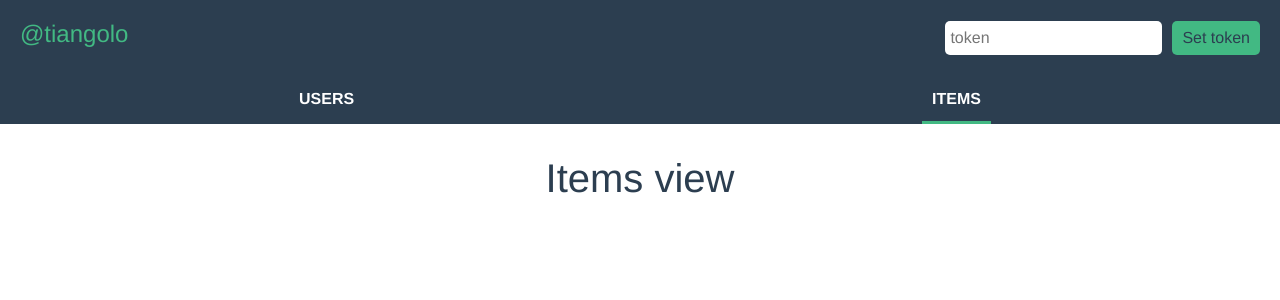
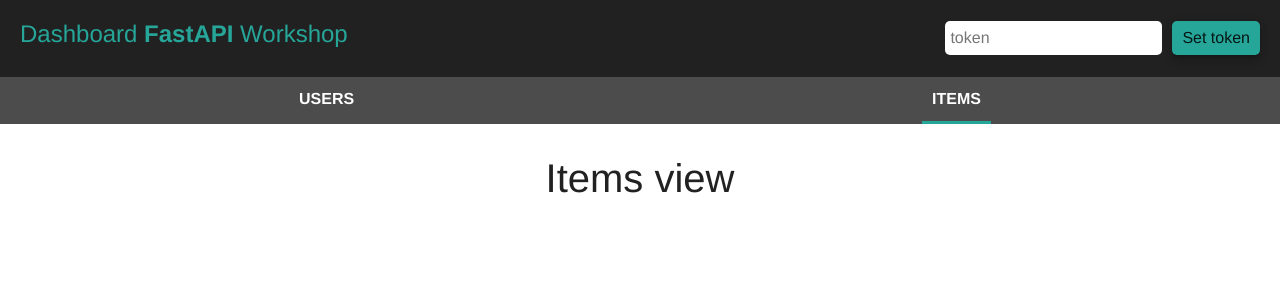
Before and after one commit to yaquelinehoyos/dashboard-fastapi-workshop, a Vue app: page /items in a window 1280 px wide. Shown: the top 300 px of the page. Built offline with nearby package versions, Linux system fonts and the light colour scheme.

Commit message:
:construction: Create users view

```diff
--- /dev/null
+++ b/src/assets/CSS/_mixins.scss
@@ -0,0 +1,40 @@
+@mixin grid-two-columns {
+    display: grid;
+    grid-template-columns: 1fr 1fr;
+    grid-column-gap: 20px;
+    grid-row-gap: 20px;
+
+    @media(max-width: 700px) {
+        grid-template-columns: 1fr;
+    }
+}
+
+@mixin box-shadow {
+    box-shadow: 0 6px 8px 0 rgba(0,0,0, 0.14), 0 3px 3px -2px rgba(0,0,0, 0.20),
+        0 1px 8px 0 rgba(0,0,0, 0.12);
+}
+
+@mixin button($background-color, $font-color) {
+    border-radius: 5px;
+    outline: none;
+    border: none;
+    background-color: $background-color;
+    padding: 5px 10px;
+    color: $font-color;
+    @include box-shadow;
+
+    &:hover {
+        background: darken($background-color, 10%);
+    }
+}
+
+@mixin card {
+    width: 100%;
+    border-radius: 10px;
+    padding: 10px;
+    display: flex;
+    flex-direction: column;
+    justify-content: center;
+    align-items: center;
+    @include box-shadow;
+}
--- a/src/assets/CSS/_variables.scss
+++ b/src/assets/CSS/_variables.scss
@@ -1,3 +1,3 @@
-$primary-color: #42b983;
-$secondary-color: #2c3e50;
-$margin-top-view: 30px;
+$primary-color: #26a699;
+$secondary-color: rgba(0,0,0,.87);
+$margin-view: 30px 20px;
--- a/src/assets/CSS/styles.scss
+++ b/src/assets/CSS/styles.scss
@@ -1 +1,2 @@
 @import "./variables";
+@import "./mixins";
--- a/src/components/Navbar.vue
+++ b/src/components/Navbar.vue
@@ -1,6 +1,6 @@
 <template>
     <div class="navbar">
-        <h4 class="navbar__title">@tiangolo</h4>
+        <h4 class="navbar__title">Dashboard <b>FastAPI</b> Workshop</h4>
         <section>
             <input
                 class="navbar__input-token"
@@ -38,12 +38,6 @@ export default {
 </script>
 
 <style lang="scss" scoped>
-@mixin default-components {
-    border-radius: 5px;
-    outline: none;
-    border: none;
-}
-
 .navbar {
     width: 100%;
     background-color: $secondary-color;
@@ -54,20 +48,15 @@ export default {
     }
 
     &__input-token {
-        @include default-components;
+        border-radius: 5px;
+        outline: none;
+        border: none;
         padding: 5px;
         margin-right: 10px;
     }
 
     &__button-set-token {
-        @include default-components;
-        background-color: $primary-color;
-        padding: 5px 10px;
-        color: $secondary-color;
-
-        &:hover {
-            background: rgba($primary-color, 0.7)
-        }
+        @include button($primary-color, $secondary-color);
     }
 }
 </style>
--- a/src/components/Subnavbar.vue
+++ b/src/components/Subnavbar.vue
@@ -13,7 +13,7 @@ export default {
 
 <style lang="scss" scoped>
 .subnavbar {
-    background-color: $secondary-color;
+    background-color: rgba($secondary-color, .7);
     color: white;
     padding: 0px 10px;
     width: 100%;
--- a/src/store/modules/users.js
+++ b/src/store/modules/users.js
@@ -4,6 +4,7 @@ export default {
   namespaced: true,
   state: {
     users: null,
+    userInfo: null
   },
   getters: {
     getUsers(state) {
@@ -13,6 +14,9 @@ export default {
   mutations: {
     setUsers(state, newUsers) {
       state.users = newUsers;
+    },
+    setUserInfo(state, newUserInfo) {
+      state.userInfo = newUserInfo;
     }
   },
   actions: {
@@ -37,5 +41,19 @@ export default {
         return err.response;
       }
     },
+    async getUserInfo({ commit }, userId) {
+      try {
+        let response = await axios.get(
+          process.env.VUE_APP_BACK_ROUTE + `users/${userId}`
+        );
+        if (response.status == 200) {
+          commit("setUserInfo", response.data);
+        }
+        return response.data;
+      } catch (err) {
+        console.log(err);
+        return err.response;
+      }
+    },
   }
 };
--- a/src/views/Items/Index.vue
+++ b/src/views/Items/Index.vue
@@ -13,6 +13,6 @@ export default {
 
 <style lang="scss" scoped>
 .items {
-  margin-top: $margin-top-view;
+  margin: $margin-view;
 }
 </style>
--- a/src/views/Users/Card.vue
+++ /dev/null
@@ -1,23 +0,0 @@
-<template>
-    <div class="user-card">
-        <h1>{{ user.username }}</h1>
-    </div>
-</template>
-
-<script>
-export default {
-    name: "UserCard",
-    props: {
-        user: {
-            type: Object,
-            required: true
-        }
-    }
-}
-</script>
-
-<style lang="scss" scoped>
-.user-card {
-    padding: 10px;
-}
-</style>
--- a/src/views/Users/Index.vue
+++ b/src/views/Users/Index.vue
@@ -1,21 +1,28 @@
 <template>
   <div class="users">
-    <h1>Users view</h1>
-    <Card v-for="user in users" :key="user.id" :user="user"/>
+    <div class="users__add-user">
+      <button class="add-user-button">Add new user</button>
+    </div>
+    <div class="users__container" v-if="users.length != 0">
+      <User v-for="user in users" :key="user.id" :user="user"/>
+    </div>
+    <div v-else>
+      <h1>There are no Users yet! :(</h1>
+    </div>
   </div>
 </template>
 
 <script>
-import Card from "./Card.vue";
+import User from "./User.vue";
 
 export default {
   name: "Users",
   components: {
-    Card
+    User
   },
   data() {
     return {
-      users: null
+      users: []
     };
   },
   async created() {
@@ -26,6 +33,21 @@ export default {
 
 <style lang="scss" scoped>
 .users {
-  margin-top: $margin-top-view;
+  margin: $margin-view;
+
+  &__add-user {
+    width: 100%;
+    margin-bottom: 20px;
+    display: flex;
+    justify-content: flex-end;
+  }
+
+  &__container {
+    @include grid-two-columns;
+  }
+}
+
+.add-user-button {
+  @include button($primary-color, white);
 }
 </style>
--- /dev/null
+++ b/src/views/Users/User.vue
@@ -0,0 +1,102 @@
+<template>
+    <div class="user-card">
+        <h5>Username: <b>{{ user.username }}</b></h5>
+        <h6>id: {{ user.id }}</h6>
+        <div v-if="showInfo">
+            <h6>Is active: {{ fullUserInfo.is_active }}</h6>
+            <hr>
+            <div v-if="fullUserInfo.items.length != 0">
+                <h6>Items:</h6>
+                <div class="user-card__item" v-for="item in fullUserInfo.items" :key="item.id">
+                    <h6>Title: {{ item.title }}</h6>
+                    <h6>Description: {{ item.description }}</h6>
+                </div>
+            </div>
+            <div v-else>
+                <h6>This user does not have any items</h6>
+            </div>
+        </div>
+        <div class="user-card__options">
+            <!-- <button class="user-card__options--delete">Delete</button>
+            <button class="user-card__options--edit">Edit</button> -->
+            <button v-if="!showInfo" class="user-card__options--info" @click="showUserInfo()">Show Full Info</button>
+            <button v-else class="user-card__options--close-info" @click="showInfo = false">Close Full Info</button>
+        </div>
+    </div>
+</template>
+
+<script>
+export default {
+    name: "UserCard",
+    props: {
+        user: {
+            type: Object,
+            required: true
+        }
+    },
+    data() {
+        return {
+            showInfo: false,
+            fullUserInfo: null
+        }
+    },
+    methods: {
+        async showUserInfo() {
+            this.fullUserInfo = await this.$store.dispatch("users/getUserInfo", this.user.id);
+            this.showInfo = true;
+        }
+    }
+}
+</script>
+
+<style lang="scss" scoped>
+.user-card {
+    @include card;
+
+    &__item {
+        width: 100%;
+        border: 1px solid $secondary-color;
+        border-radius: 5px;
+        padding: 5px;
+        margin-bottom: 10px;
+    }
+
+    &__options {
+        width: 100%;
+        display: flex;
+        flex-direction: row;
+        justify-content: flex-end;
+
+        &--delete {
+            @include button(#D82148, white);
+            margin-right: 10px;
+        }
+
+        &--edit {
+            @include button($primary-color, white);
+        }
+
+        &--info {
+            border: none;
+            outline: none;
+            background-color: transparent;
+            color: $primary-color;
+
+            &:hover {
+                text-decoration: underline;
+            }
+        }
+
+        &--close-info {
+            border: none;
+            outline: none;
+            background-color: transparent;
+            color: #D82148;
+
+            &:hover {
+                text-decoration: underline;
+            }
+        }
+    }
+}
+</style>
```
Lines whose indentation alone changed are shown as unchanged.
